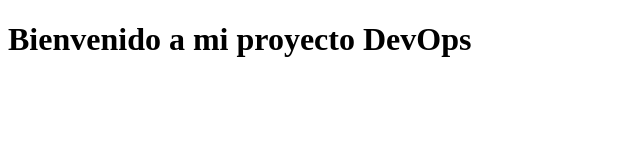
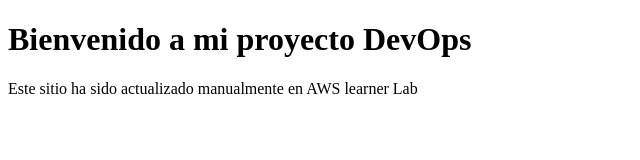
Before and after one commit to SantiagoGzzPonce/mi-proyecto-devops, a plain HTML site: page index.html in a window 1280 px wide. Shown: the whole page, without its empty margins (0-640 px from the left). Drawn offline with Linux system fonts and the light colour scheme.

Commit message:
Nueva seccion añadida

```diff
--- a/index.html
+++ b/index.html
@@ -6,4 +6,5 @@
 </head>
 <body>
 	<h1>Bienvenido a mi proyecto DevOps</h1>
+	<p>Este sitio ha sido actualizado manualmente en AWS learner Lab</p>
 </html>
```
